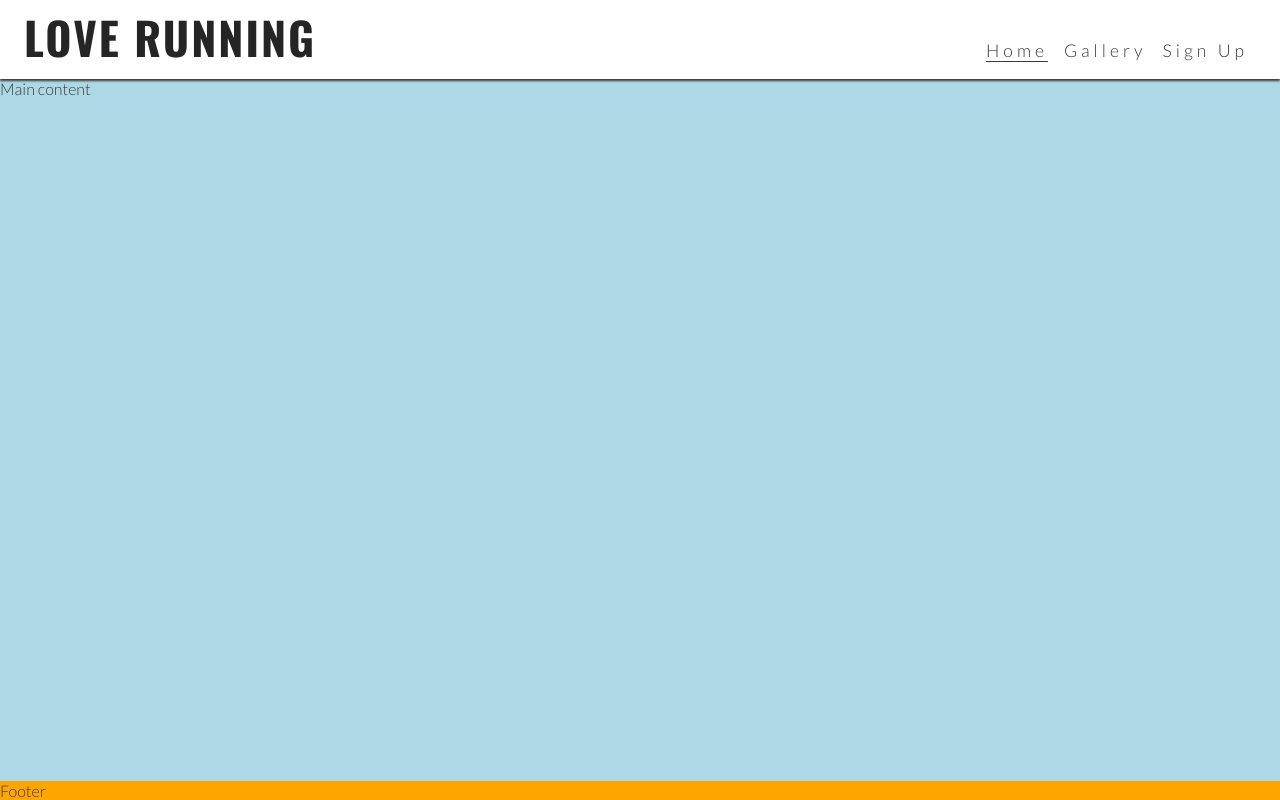
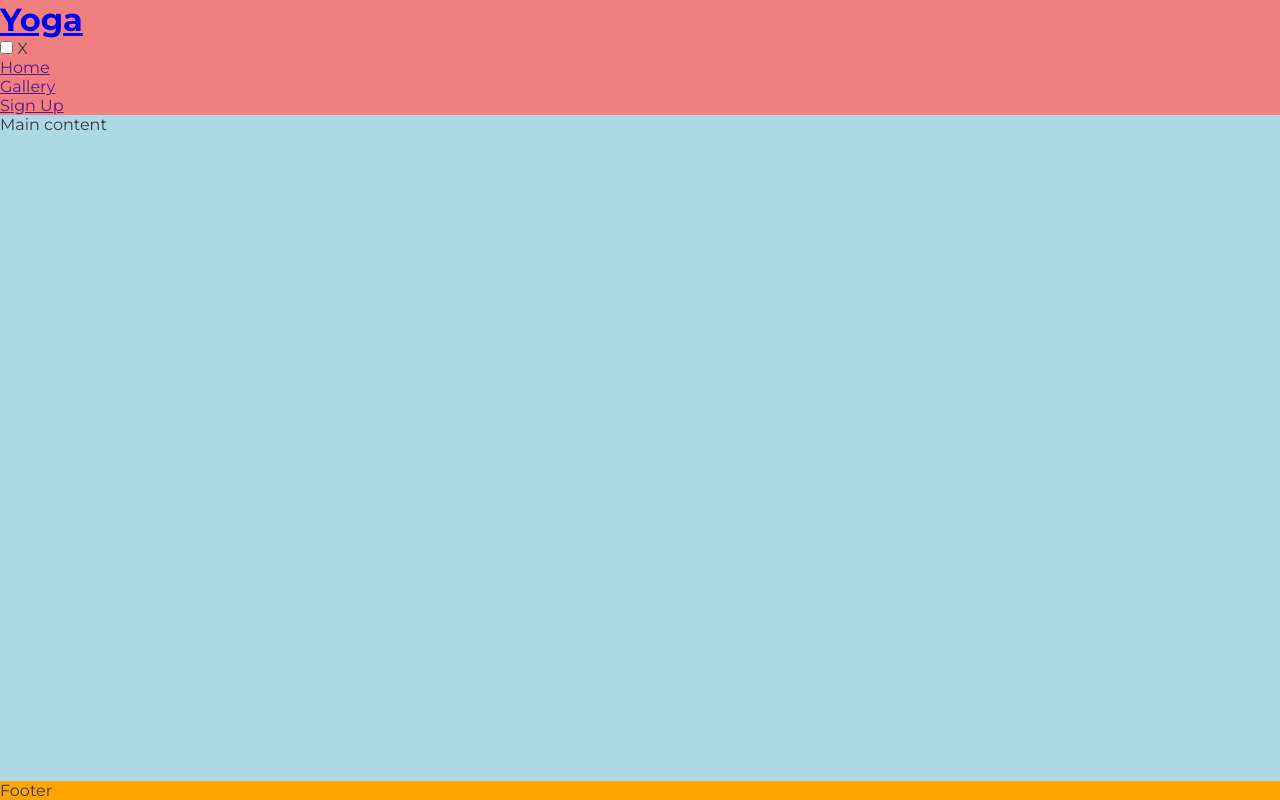
Before and after one commit to Aaron-Flynn/trail-1, a plain HTML site: page index.html in a window 1280 px wide. Drawn offline with nearby package versions, Linux system fonts and the light colour scheme; files that its build step writes are made by us from their sources.

Commit message:
Add page structure

```diff
--- a/assests/css/style.css
+++ /dev/null
@@ -1,165 +0,0 @@
-/* Google fonts import */
-@import url('https://fonts.googleapis.com/css2?family=Lato:wght@300&family=Oswald:wght@200;300;400;500;600;700&display=swap');
-
-/* Asterisk wildcard selector to override default styles added by the browser */
-* {
-    padding: 0;
-    margin: 0;
-    box-sizing: border-box;
-}
-
-/* General styles */
-body {
-    min-height: 100vh;
-    display: flex;
-    flex-direction: column;
-    /* Generic project styles */
-    color: #3a3a3a;
-    font-family: 'Lato', sans-serif;
-}
-
-/* Header */
-header {
-    background-color: #ffffff;
-    padding: 0 1rem;
-    position: fixed;
-    z-index: 99;
-    width: 100%;
-    box-shadow: 0 2px 2px #3a3a3a;
-    display: flex;
-    justify-content: space-between;
-    align-items: baseline;
-}
-
-header a {
-    text-decoration: none;
-    color: inherit;
-}
-
-h1 {
-    font-family: 'Oswald', sans-serif;
-    text-transform: uppercase;
-    letter-spacing: 2px;
-    color: #252525;
-}
-
-#menu {
-    font-size: 110%;
-    letter-spacing: 4px;
-    list-style-type: none;
-}
-
-#menu > li {
-    margin-bottom: 1em;
-}
-
-.active {
-    border-bottom: 1px solid #3a3a3a;
-}
-
-/* Navbar styles with dropdown toggle */
-nav {
-    position: absolute;
-    background-color: #ffffff;
-    width: 100%;
-    left: 0;
-    padding: 0 1rem;
-    box-shadow: 0 2px 2px #3a3a3a;
-    display: none;
-    top: 100%;
-}
-
-/* Nav toggle */
-#nav-toggle:checked~nav {
-    display: block;
-}
-
-#nav-toggle {
-    display: none;
-}
-
-.nav-toggle-label {
-    font-size: 2rem;
-}
-
-/* Main content */
-main {
-    background-color: lightblue;
-    /* Make main element take up any surplus space to push footer down */
-    flex: 1 0 auto;
-    margin-top: 47px;
-}
-
-/* Footer */
-footer {
-    background-color: orange;
-}
-
-/* Media query: tablets and larger (768px and up) */
-@media screen and (min-width: 768px) {
-    /* Header */
-    nav {
-        display: block;
-        position: relative;
-        box-shadow: none;
-        width: fit-content;
-        padding-right: 1rem;
-    }
-
-    #menu {
-        display: flex;
-    }
-
-    #menu > li {
-        padding-left: 1rem;
-    }
-
-    .nav-toggle-label {
-        display: none;
-    }
-
-    #logo {
-        font-size: 280%;
-        line-height: 75px;
-        margin: 0 0.5rem;
-    }
-
-    /* Main content */
-    main {
-        /* Push main content down to accommodate larger header */
-        margin-top: 79px;
-    }
-}
-
-/* Large devices (laptops and desktops, 992px and up) */
-@media screen and (min-width: 992px) {
-    #menu a:hover{
-        border-bottom: 1px solid #3a3a3a;
-    }
-}
-
-#menu {
-    font-size: 110%;
-    letter-spacing: 4px;
-    list-style-type: none;
-}
-
-#menu > li {
-    margin-bottom: 1em;
-}
-
-.active {
-    border-bottom: 1px solid #3a3a3a;
-}
-
-/* Main content */
-main {
-    background-color: lightblue;
-    /* Make main element take up any surplus space to push footer down */
-    flex: 1 0 auto;
-}
-
-/* Footer */
-footer {
-    background-color: orange;
-}
--- /dev/null
+++ b/assets/css/style.css
@@ -0,0 +1,37 @@
+/* Google fonts import */
+@import url('https://fonts.googleapis.com/css2?family=Montserrat:ital,wght@0,100..900;1,100..900&family=Oswald:wght@200..700&display=swap');
+
+/* Asterisk wildcard selector to override default styles added by the browser */
+* {
+    padding: 0;
+    margin: 0;
+    box-sizing: border-box;
+}
+
+/* General styles */
+body {
+    min-height: 100vh;
+    display: flex;
+    flex-direction: column;
+    /* Generic project styles */
+    color: #3a3a3a;
+    font-family: 'Montserrat', sans-serif;
+}
+
+
+/* Header */
+header {
+    background-color: lightcoral;
+}
+
+/* Main content */
+main {
+    background-color: lightblue;
+    /* Make main element take up any surplus space to push footer down */
+    flex: 1 0 auto;
+}
+
+/* Footer */
+footer {
+    background-color: orange;
+}
--- a/index.html
+++ b/index.html
@@ -10,7 +10,7 @@
     <!--Title>-->
     <title>Yoga</title>
     <!--Favicon-->
-    <link rel="icon" type="image/png" href="assests/favicon/exercise.png">
+    <link rel="icon" type="image/png" href="assets/favicon/exercise.png">
     <!-- Stylesheet-->
     <link rel="stylesheet" href="assets/css/style.css">
 </head>
@@ -19,7 +19,7 @@
     <!-- Header -->
     <header>
         <a href="index.html">
-            <h1 id="logo">Love Running</h1>
+            <h1 id="logo">Yoga</h1>
         </a>
         <input type="checkbox" id="nav-toggle" name="nav-toggle">
         <label for="nav-toggle" class="nav-toggle-label">X</label>
```
Also changed, not shown: assets/favicon/exercise.png (renamed from assests/favicon/exercise.png).
